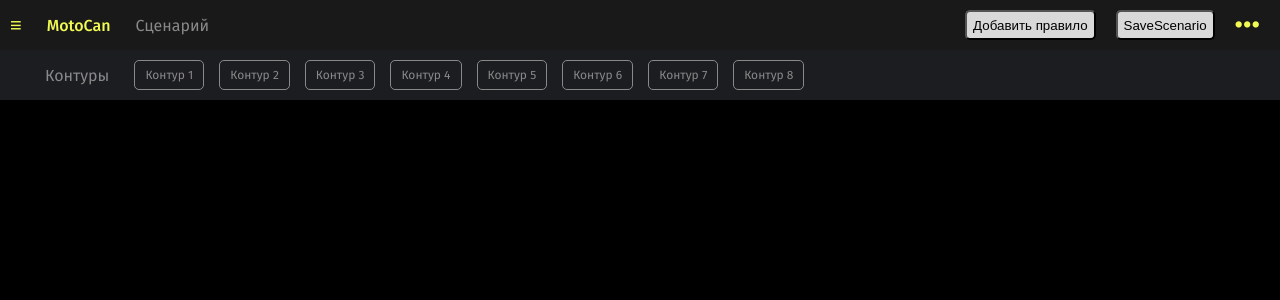
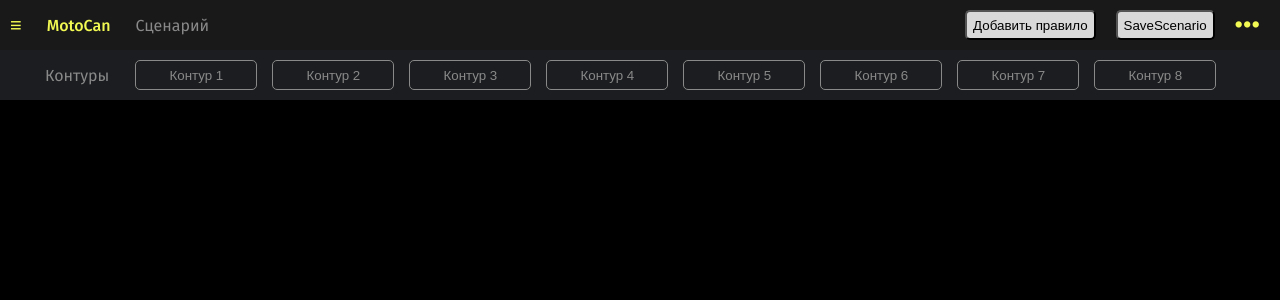
Before and after one commit to AlexGat27/GraphicEditor, a Vue app: page / in a window 1280 px wide. Shown: the top 300 px of the page. Built offline with nearby package versions, Linux system fonts and the light colour scheme.

Commit message:
Доработка input контуров

```diff
--- a/src/components/bars/ContourBar.vue
+++ b/src/components/bars/ContourBar.vue
@@ -4,7 +4,7 @@
         <ul class="contours">
             <li v-for="(contour, index) in currentModel.contours" :key="index">
                 <ContourBtnBlock :isSelected="contour.selected" @attribute="updateModelName($event, index)"
-                @selected="updateActiveContour($event, index)" :blockTitle="`Контур ${index + 1}`"/>
+                @selected="updateActiveContour($event, index)" :current="contour.name"/>
             </li>
         </ul>
     </div>
@@ -78,7 +78,8 @@ export default {
         margin: 0;
     }
     .contours li{
-        margin-right: 15px;
+        margin-right: 14px;
+        margin-left: 1px;
     }
     ::-webkit-scrollbar {
         display: none;
--- a/src/components/bars/ScenarioBar.vue
+++ b/src/components/bars/ScenarioBar.vue
@@ -80,6 +80,7 @@ export default {
 .scenarioBar{
   height: 100%;
   width: 100%;
+  min-width: 600px;
   margin: 0;
   display: flex;
   align-items: center;
--- a/src/components/blocks/ContourBtnBlock.vue
+++ b/src/components/blocks/ContourBtnBlock.vue
@@ -1,28 +1,30 @@
 <template>
   <div class="block" @click="handleClick">
     <!-- <label v-if="blockTitle">{{ blockTitle }}</label> -->
-    <button ref="button" class="fira-sans-regular">{{ blockTitle }}</button>
-    <!-- <input type="text"
+    <!-- <button ref="button" class="fira-sans-regular">{{ blockTitle }}</button> -->
+    <input type="text"
            v-model="reactiveCurrent"
            :readonly="!isEditable"
            :class="{ selected: isSelected, editable: isEditable }"
            @blur="isEditable = false"
            @input="updateCurrentAttribute"
-           ref="input"> -->
+           @dblclick="handleDoubleClick"
+           maxlength="50"
+           ref="input">
   </div>
 </template>
 
 <script>
 export default {
   props: {
-    blockTitle: {
+    // blockTitle: {
+    //   type: String,
+    //   required: false
+    // },
+    current: {
       type: String,
-      required: false
+      required: true,
     },
-    // current: {
-    //   type: String,
-    //   required: true,
-    // },
     isSelected: {
       type: Boolean,
       required: true
@@ -42,50 +44,53 @@ export default {
     handleClick() {
       if (!this.isSelected) {
         this.$emit('selected', true);
-        this.$refs.button.classList.add('selected');
+        this.$refs.input.classList.add('selected');
       }
     },
-    // handleDoubleClick() {
-    //   this.isEditable = true;
-    // },
-    // adjustWidth() {
-    //   const input = this.$refs.input;
-    //   if (input) {
-    //     const minWidth = 100;
-    //     input.style.width = '100px';
-    //     input.style.width = `${Math.max(input.scrollWidth, minWidth)}px`;
-    //   }
-    // },
+    handleDoubleClick() {
+      this.isEditable = true;
+      this.$nextTick(() => {
+        this.$refs.input.focus(); // Установить фокус на input после его превращения в редактируемый
+      });
+    },
+    adjustWidth() {
+      const input = this.$refs.input;
+      if (input) {
+        const minWidth = 100;
+        input.style.width = '100px';
+        input.style.width = `${Math.max(input.scrollWidth, minWidth)}px`;
+      }
+    },
   },
   watch: {
-    // reactiveCurrent() {
-    //   this.adjustWidth();
-    // },
+    reactiveCurrent() {
+      this.adjustWidth();
+    },
     isSelected(newValue, oldValue) {
       if (!newValue) {
-        this.$refs.button.classList.remove('selected');
+        this.$refs.input.classList.remove('selected');
       }
     }
   },
-  // mounted() {
-  //   this.adjustWidth();
-  // },
+  mounted() {
+    this.adjustWidth();
+  },
 };
 </script>
 
 <style scoped>
-  /* .block input {
+  .block input {
     border: 1px solid var(--contour-elements);
     height: 100%;
-    padding: 0;
+    padding: 0 5px 0 5px;
     margin: 0;
     border-radius: 5px;
     cursor: pointer;
     background-color: inherit;
     color: var(--contour-elements);
     text-align: center;
-  } */
-  button{
+  }
+  /* button{
     border: 1px solid var(--contour-elements);
     height: 100%;
     margin: 0;
@@ -97,7 +102,7 @@ export default {
     color: var(--contour-elements);
     text-align: center;
     font-size: 12px;
-  }
+  } */
   .block {
     min-width: 50px;
     height: 30px;
@@ -106,10 +111,10 @@ export default {
     justify-content: center;
     background-color: inherit;
   }
-  /* .block input.editable {
+  .block input.editable {
     cursor: text;
-  } */
-  .block button.selected {
+  }
+  .block input.selected {
     background-color: var(--selected-block);
     color: white;
   }
```
